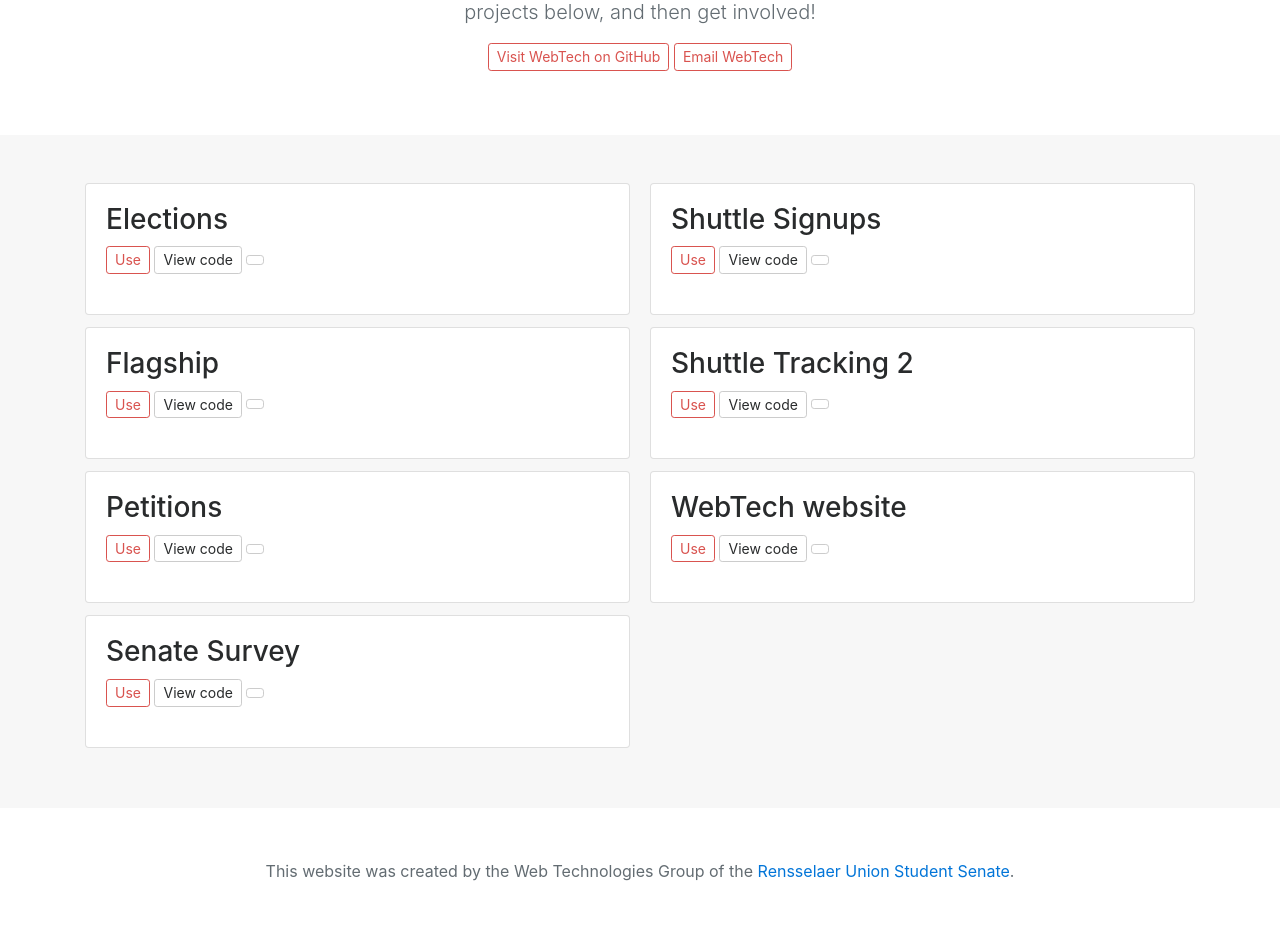
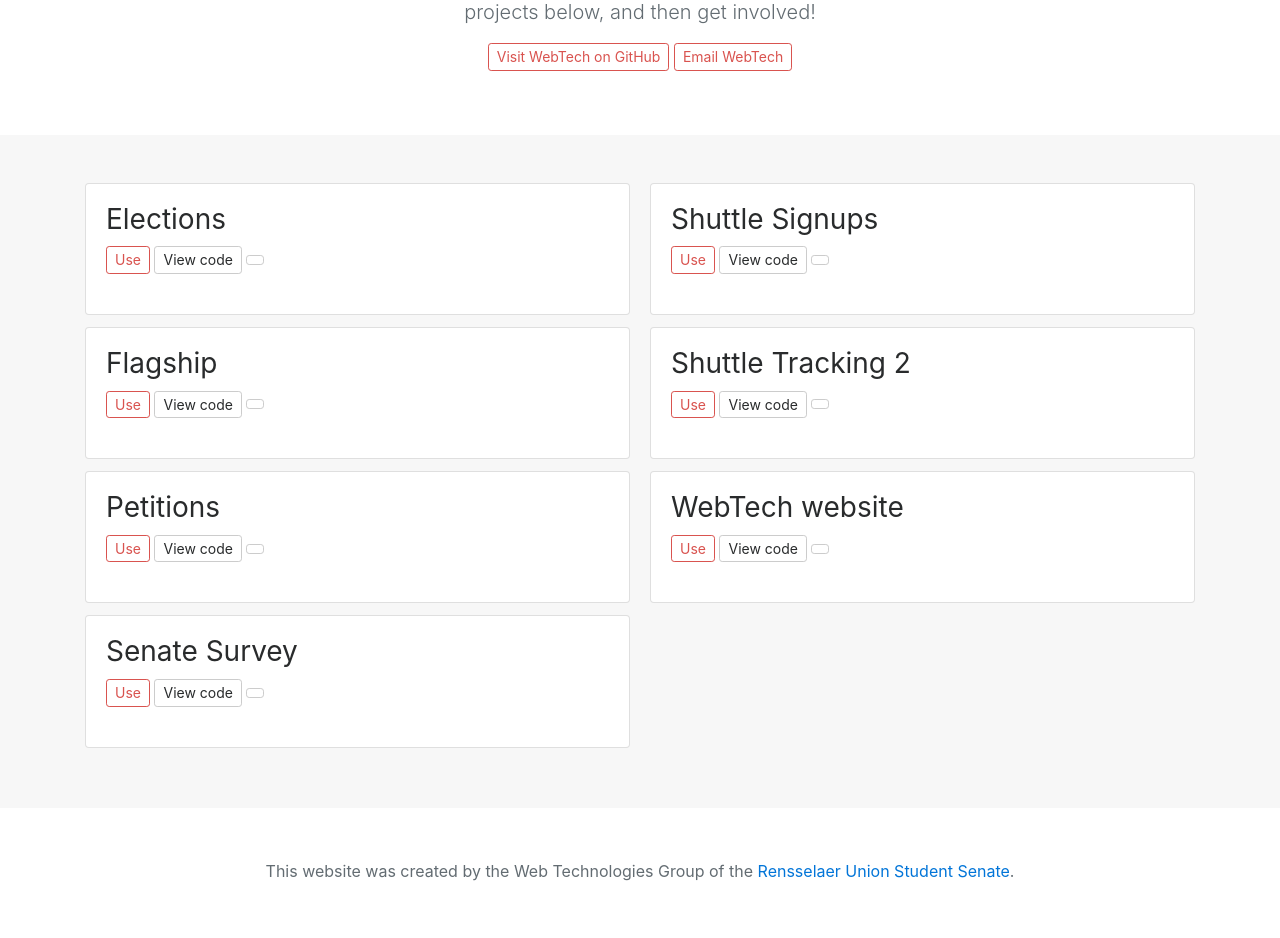
Before and after one commit to wtg/site, a Flask app: page / in a window 1280 px wide. Shown: the part 256-1194 px from the top of the page. Run offline with Flask 2, Linux system fonts and the light colour scheme; data that the repository does not hold is empty; some libraries are stand-ins or nearby versions.

Commit message:
Adjust project font sizes

```diff
--- a/static/projects.css
+++ b/static/projects.css
@@ -82,12 +82,23 @@
     margin-bottom: 2rem;
 }
 
+.project .name {
+    font-weight: 400;
+}
+
 .project .description {
     padding-top: 0;
+    font-size: 19px;
+    font-weight: 200;
 }
 
 .project .commit-message {
     margin-bottom: 10px;
+    font-size: 15px;
+}
+
+.project .commit-message::first-line {
+    font-size: 16px;
 }
 
 .project .user-info {
--- a/templates/index.html
+++ b/templates/index.html
@@ -44,7 +44,7 @@
         {% for project in projects %}
         <div class="project card">
             <div class="card-block">
-                <h3 class="card-title">
+                <h3 class="card-title name">
                     {{ project.name }}
                 </h3>
                 {% if project.repo.homepage %}
@@ -54,7 +54,7 @@
                 <a class="btn btn-secondary btn-sm" href="{{ project.repo.html_url + '/issues' }}">{{ project.repo.open_issues_count_text }}</a>
             </div>
             <div class="card-block description">
-                <p class="card-text lead">{{ project.repo.description }}</p>
+                <p class="card-text">{{ project.repo.description }}</p>
             </div>
             <ul class="list-group list-group-flush">
                 {% for commit in project.commits %}
```
